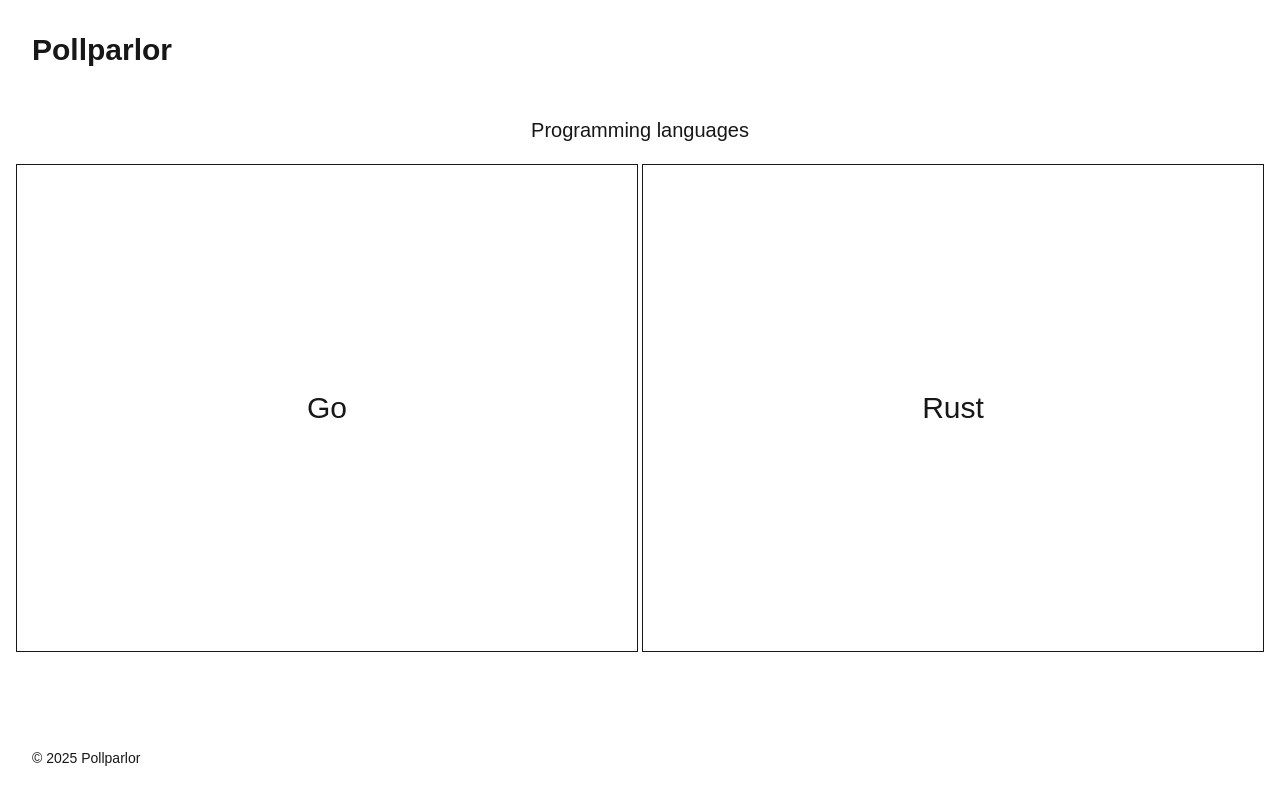
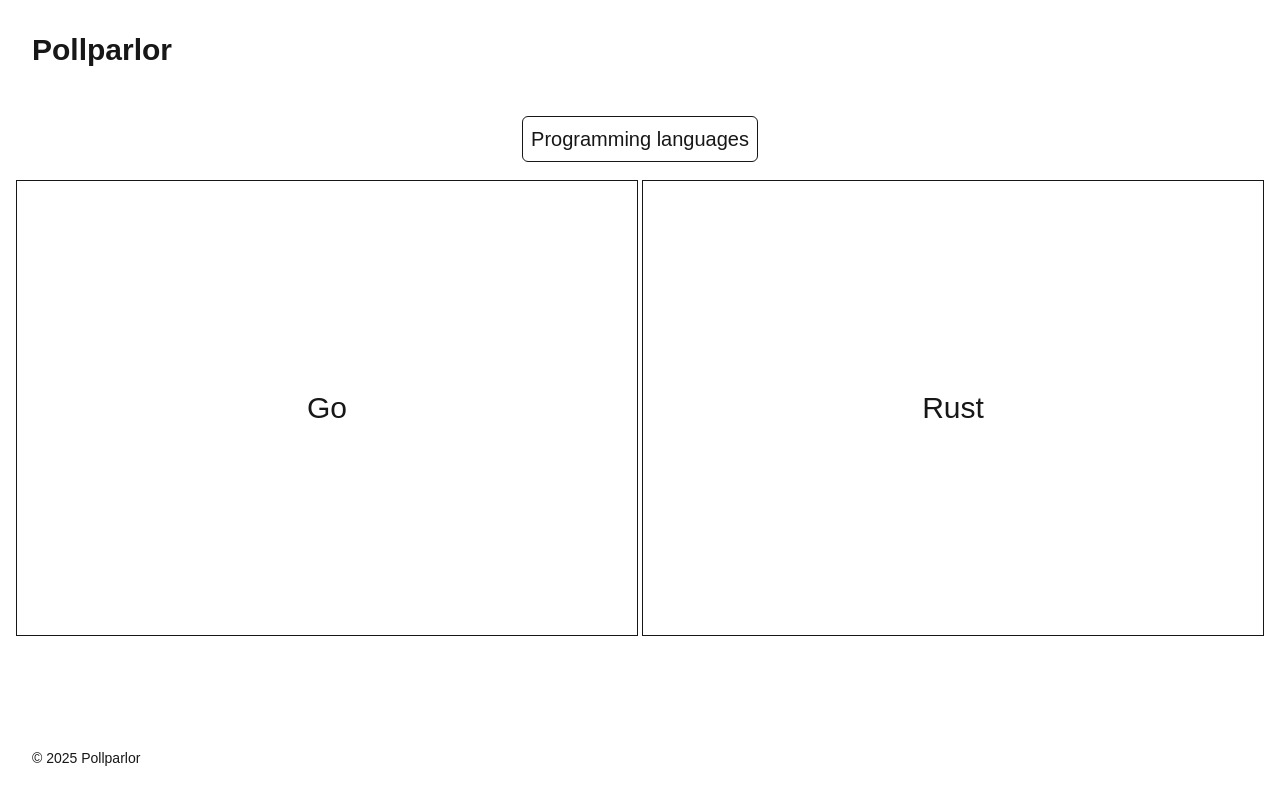
Before and after one commit to t-oma/pollparlor, a Next.js app: page / in a window 1280 px wide. Built offline with nearby package versions, Linux system fonts and the light colour scheme.

Commit message:
border added to title

```diff
--- a/src/app/(common-ui)/page.tsx
+++ b/src/app/(common-ui)/page.tsx
@@ -3,11 +3,13 @@ import Poll from "@/components/Poll";
 export default function Home() {
     return (
         <main className="flex flex-1">
-            <section className="relative flex flex-1 flex-col items-center px-4 py-16">
-                <h2 className="absolute top-4 text-center text-xl font-medium">
-                    <span className="sr-only">Poll</span>
-                    Programming languages
-                </h2>
+            <section className="relative flex flex-1 flex-col items-center px-4 py-20">
+                <div className="dark:border-border absolute top-4 rounded-md border p-2">
+                    <h2 className="text-center text-xl font-medium">
+                        <span className="sr-only">Poll</span>
+                        Programming languages
+                    </h2>
+                </div>
 
                 <Poll />
             </section>
```
